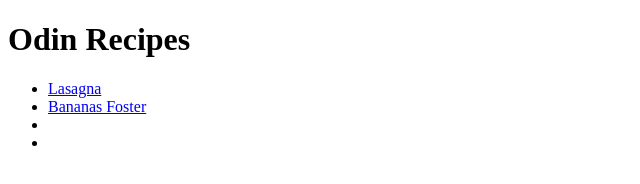
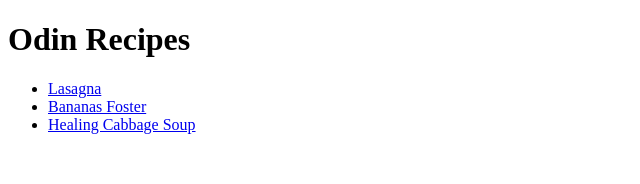
Before and after one commit to markpandan/odin-recipes, a plain HTML site: page index.html in a window 1280 px wide. Shown: the whole page, without its empty margins (0-640 px from the left). Drawn offline with Linux system fonts and the light colour scheme.

Commit message:
Add healing cabbage soup recipe

```diff
--- a/index.html
+++ b/index.html
@@ -10,8 +10,9 @@
     <ul>
       <li><a href="recipes/lasagna.html">Lasagna</a></li>
       <li><a href="recipes/bananas-foster.html">Bananas Foster</a></li>
-      <li><a href=""></a></li>
-      <li><a href=""></a></li>
+      <li>
+        <a href="recipes/healing-cabbage-soup.html">Healing Cabbage Soup</a>
+      </li>
     </ul>
   </body>
 </html>
```
